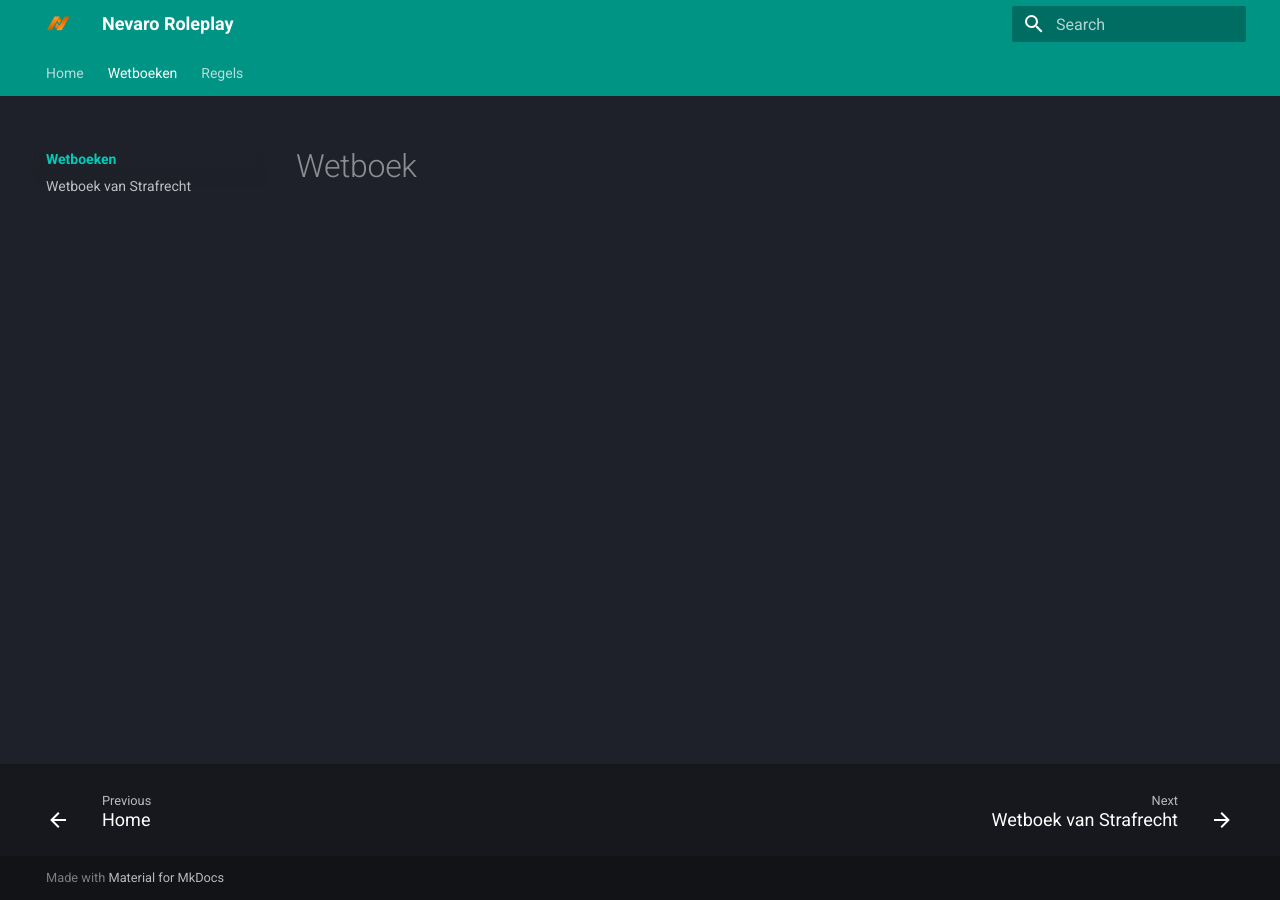
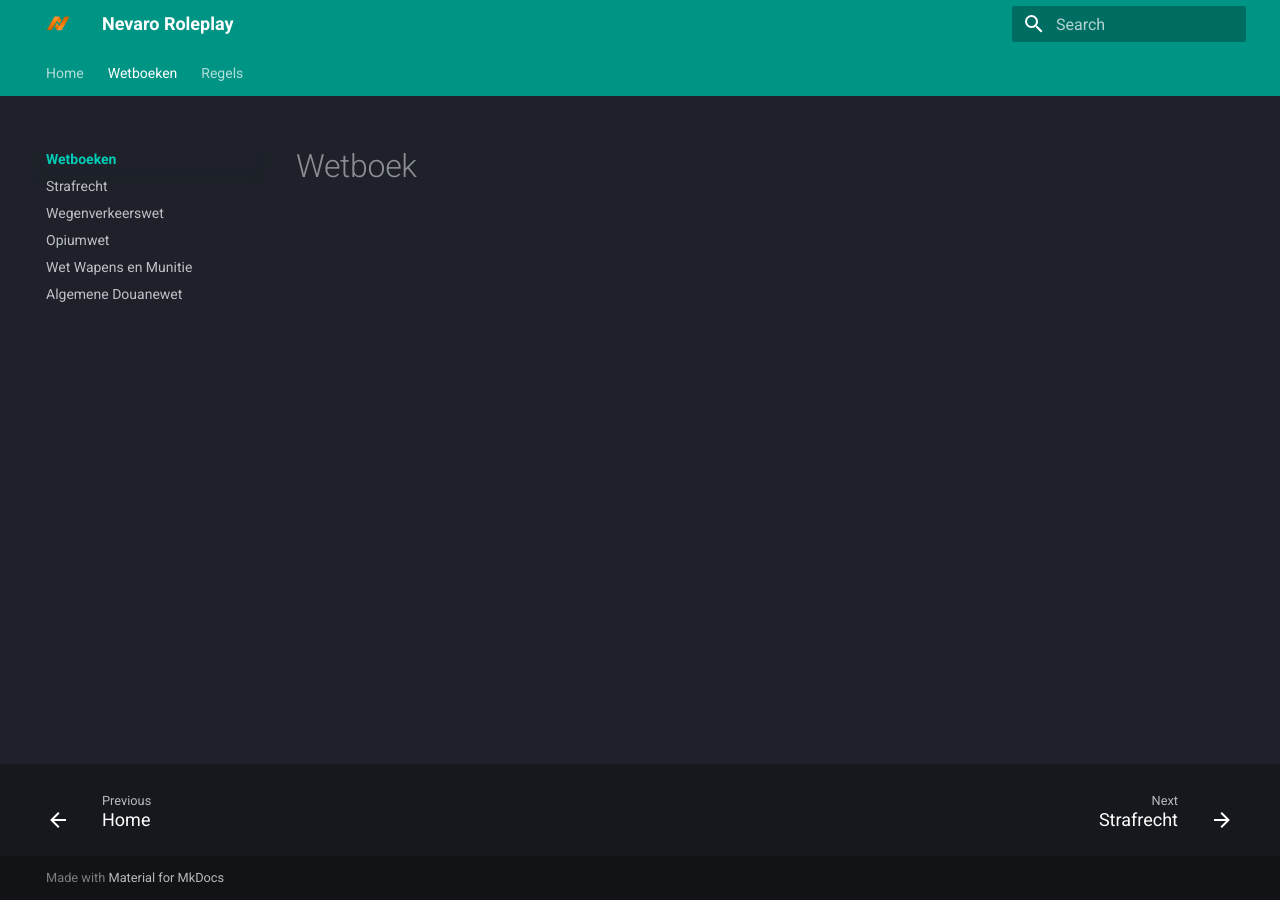
Before and after one commit to MythicalLapis0181/NevaroRP-Docs, an MkDocs documentation site: the page built from docs/wetboek/index.md, in a window 1280 px wide. Built offline with MkDocs 1.6.1 and Material for MkDocs 9.7.7, drawn with Linux system fonts in a browser that asks for light colours.

Commit message:
Update mkdocs.yml

```diff
--- a/mkdocs.yml
+++ b/mkdocs.yml
@@ -47,7 +47,11 @@ nav:
   - Home: index.md
   - Wetboeken:
     - wetboek/index.md
-    - Wetboek van Strafrecht: wetboek/strafrecht.md
+    - Strafrecht: wetboek/strafrecht.md
+    - Wegenverkeerswet: wetboek/wegenverkeerswet.md
+    - Opiumwet: wetboek/opiumwet.md
+    - Wet Wapens en Munitie: wetboek/wapensenmunitie.md
+    - Algemene Douanewet: wetboek/douanewet.md
   - Regels:
     - apv/index.md
     - Algemene Plaatselijke Verordening: apv/ingame.md
```
